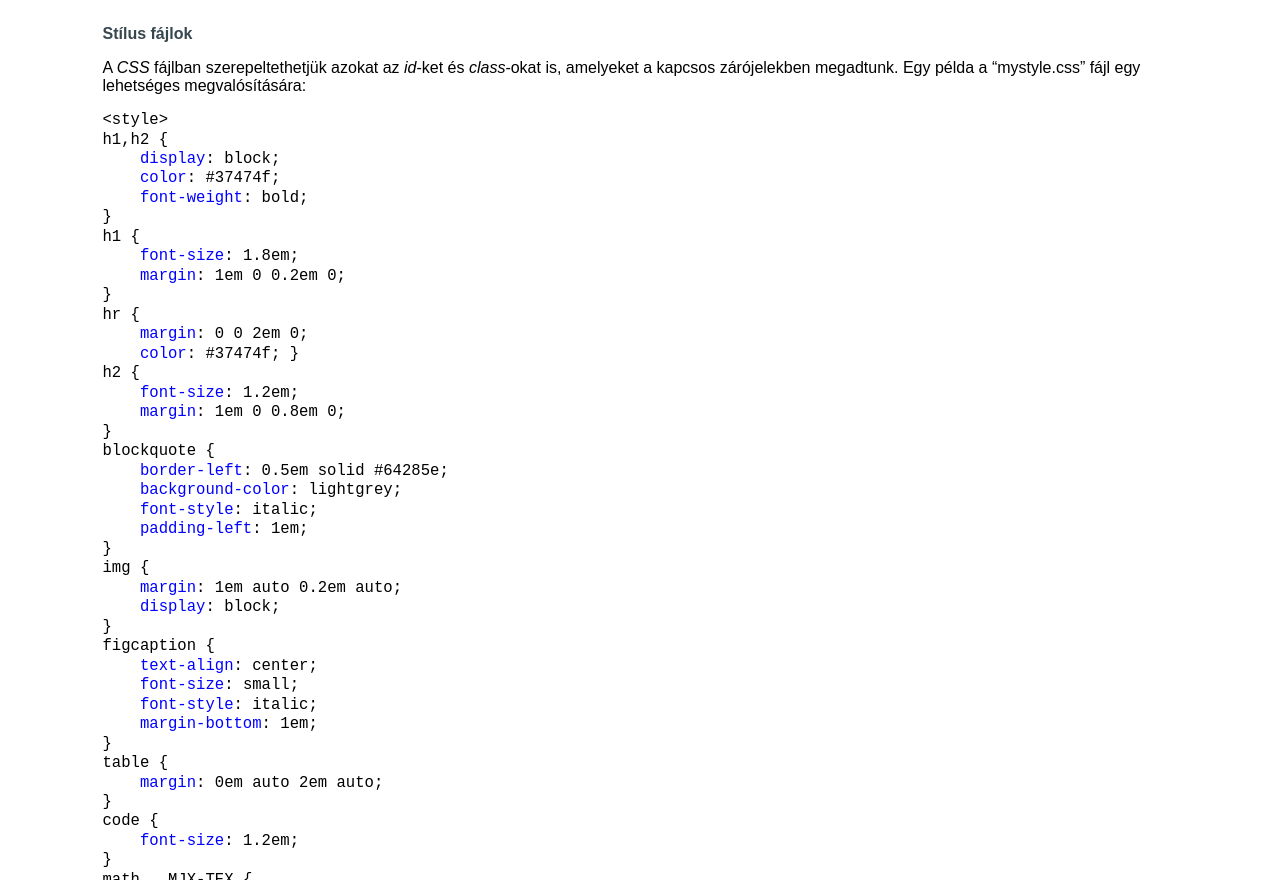
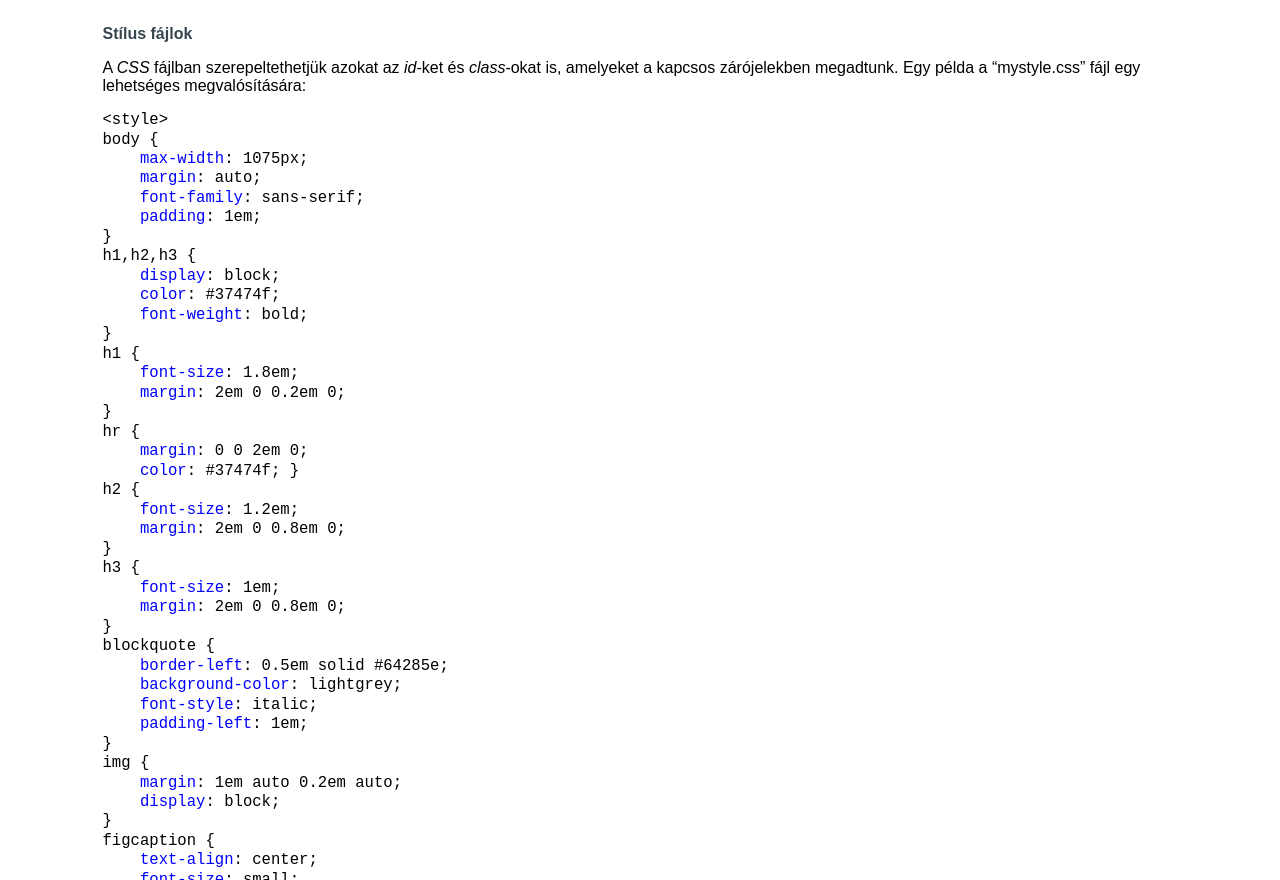
Before and after one commit to kantal/kantals-pandoc-tutorial.github.io, a plain HTML site: page index.html in a window 1280 px wide. Shown: the part 11120-12000 px from the top of the page. Drawn offline with Linux system fonts and the light colour scheme.

Commit message:
Update mystyle.css text in Függelék

```diff
--- a/index.html
+++ b/index.html
@@ -449,50 +449,60 @@ A <code>-H</code> kapcsolót többször is alkalmazhatjuk egymásután, és akko
 <h3 id="stílus-fájlok">Stílus fájlok</h3>
 <p>A <em>CSS</em> fájlban szerepeltethetjük azokat az <em>id</em>-ket és <em>class</em>-okat is, amelyeket a kapcsos zárójelekben megadtunk. Egy példa a “mystyle.css” fájl egy lehetséges megvalósítására:</p>
 <div class="sourceCode" id="függelék-css"><pre class="sourceCode css"><code class="sourceCode css"><span id="függelék-css-1"><a href="#függelék-css-1" aria-hidden="true"></a>&lt;style<span class="op">&gt;</span></span>
-<span id="függelék-css-2"><a href="#függelék-css-2" aria-hidden="true"></a>h1<span class="op">,</span>h2 {</span>
-<span id="függelék-css-3"><a href="#függelék-css-3" aria-hidden="true"></a>    <span class="kw">display</span>: <span class="dv">block</span><span class="op">;</span></span>
-<span id="függelék-css-4"><a href="#függelék-css-4" aria-hidden="true"></a>    <span class="kw">color</span>: <span class="cn">#37474f</span><span class="op">;</span></span>
-<span id="függelék-css-5"><a href="#függelék-css-5" aria-hidden="true"></a>    <span class="kw">font-weight</span>: <span class="dv">bold</span><span class="op">;</span></span>
-<span id="függelék-css-6"><a href="#függelék-css-6" aria-hidden="true"></a>}</span>
-<span id="függelék-css-7"><a href="#függelék-css-7" aria-hidden="true"></a>h1 {</span>
-<span id="függelék-css-8"><a href="#függelék-css-8" aria-hidden="true"></a>    <span class="kw">font-size</span>: <span class="dv">1.8</span><span class="dt">em</span><span class="op">;</span></span>
-<span id="függelék-css-9"><a href="#függelék-css-9" aria-hidden="true"></a>    <span class="kw">margin</span>: <span class="dv">1</span><span class="dt">em</span> <span class="dv">0</span> <span class="dv">0.2</span><span class="dt">em</span> <span class="dv">0</span><span class="op">;</span></span>
-<span id="függelék-css-10"><a href="#függelék-css-10" aria-hidden="true"></a>}</span>
-<span id="függelék-css-11"><a href="#függelék-css-11" aria-hidden="true"></a>hr {</span>
-<span id="függelék-css-12"><a href="#függelék-css-12" aria-hidden="true"></a>    <span class="kw">margin</span>: <span class="dv">0</span> <span class="dv">0</span> <span class="dv">2</span><span class="dt">em</span> <span class="dv">0</span><span class="op">;</span></span>
-<span id="függelék-css-13"><a href="#függelék-css-13" aria-hidden="true"></a>    <span class="kw">color</span>: <span class="cn">#37474f</span><span class="op">;</span> }</span>
-<span id="függelék-css-14"><a href="#függelék-css-14" aria-hidden="true"></a>h2 {</span>
-<span id="függelék-css-15"><a href="#függelék-css-15" aria-hidden="true"></a>    <span class="kw">font-size</span>: <span class="dv">1.2</span><span class="dt">em</span><span class="op">;</span></span>
-<span id="függelék-css-16"><a href="#függelék-css-16" aria-hidden="true"></a>    <span class="kw">margin</span>: <span class="dv">1</span><span class="dt">em</span> <span class="dv">0</span> <span class="dv">0.8</span><span class="dt">em</span> <span class="dv">0</span><span class="op">;</span></span>
-<span id="függelék-css-17"><a href="#függelék-css-17" aria-hidden="true"></a>}</span>
-<span id="függelék-css-18"><a href="#függelék-css-18" aria-hidden="true"></a>blockquote {</span>
-<span id="függelék-css-19"><a href="#függelék-css-19" aria-hidden="true"></a>    <span class="kw">border-left</span>: <span class="dv">0.5</span><span class="dt">em</span> <span class="dv">solid</span> <span class="cn">#64285e</span><span class="op">;</span></span>
-<span id="függelék-css-20"><a href="#függelék-css-20" aria-hidden="true"></a>    <span class="kw">background-color</span>: <span class="cn">lightgrey</span><span class="op">;</span></span>
-<span id="függelék-css-21"><a href="#függelék-css-21" aria-hidden="true"></a>    <span class="kw">font-style</span>: <span class="dv">italic</span><span class="op">;</span></span>
-<span id="függelék-css-22"><a href="#függelék-css-22" aria-hidden="true"></a>    <span class="kw">padding-left</span>: <span class="dv">1</span><span class="dt">em</span><span class="op">;</span></span>
+<span id="függelék-css-2"><a href="#függelék-css-2" aria-hidden="true"></a>body {</span>
+<span id="függelék-css-3"><a href="#függelék-css-3" aria-hidden="true"></a>    <span class="kw">max-width</span>: <span class="dv">1075</span><span class="dt">px</span><span class="op">;</span></span>
+<span id="függelék-css-4"><a href="#függelék-css-4" aria-hidden="true"></a>    <span class="kw">margin</span>: <span class="bu">auto</span><span class="op">;</span></span>
+<span id="függelék-css-5"><a href="#függelék-css-5" aria-hidden="true"></a>    <span class="kw">font-family</span>: <span class="dv">sans-serif</span><span class="op">;</span></span>
+<span id="függelék-css-6"><a href="#függelék-css-6" aria-hidden="true"></a>    <span class="kw">padding</span>: <span class="dv">1</span><span class="dt">em</span><span class="op">;</span></span>
+<span id="függelék-css-7"><a href="#függelék-css-7" aria-hidden="true"></a>}</span>
+<span id="függelék-css-8"><a href="#függelék-css-8" aria-hidden="true"></a>h1<span class="op">,</span>h2<span class="op">,</span>h3 {</span>
+<span id="függelék-css-9"><a href="#függelék-css-9" aria-hidden="true"></a>    <span class="kw">display</span>: <span class="dv">block</span><span class="op">;</span></span>
+<span id="függelék-css-10"><a href="#függelék-css-10" aria-hidden="true"></a>    <span class="kw">color</span>: <span class="cn">#37474f</span><span class="op">;</span></span>
+<span id="függelék-css-11"><a href="#függelék-css-11" aria-hidden="true"></a>    <span class="kw">font-weight</span>: <span class="dv">bold</span><span class="op">;</span></span>
+<span id="függelék-css-12"><a href="#függelék-css-12" aria-hidden="true"></a>}</span>
+<span id="függelék-css-13"><a href="#függelék-css-13" aria-hidden="true"></a>h1 {</span>
+<span id="függelék-css-14"><a href="#függelék-css-14" aria-hidden="true"></a>    <span class="kw">font-size</span>: <span class="dv">1.8</span><span class="dt">em</span><span class="op">;</span></span>
+<span id="függelék-css-15"><a href="#függelék-css-15" aria-hidden="true"></a>    <span class="kw">margin</span>: <span class="dv">2</span><span class="dt">em</span> <span class="dv">0</span> <span class="dv">0.2</span><span class="dt">em</span> <span class="dv">0</span><span class="op">;</span></span>
+<span id="függelék-css-16"><a href="#függelék-css-16" aria-hidden="true"></a>}</span>
+<span id="függelék-css-17"><a href="#függelék-css-17" aria-hidden="true"></a>hr {</span>
+<span id="függelék-css-18"><a href="#függelék-css-18" aria-hidden="true"></a>    <span class="kw">margin</span>: <span class="dv">0</span> <span class="dv">0</span> <span class="dv">2</span><span class="dt">em</span> <span class="dv">0</span><span class="op">;</span></span>
+<span id="függelék-css-19"><a href="#függelék-css-19" aria-hidden="true"></a>    <span class="kw">color</span>: <span class="cn">#37474f</span><span class="op">;</span> }</span>
+<span id="függelék-css-20"><a href="#függelék-css-20" aria-hidden="true"></a>h2 {</span>
+<span id="függelék-css-21"><a href="#függelék-css-21" aria-hidden="true"></a>    <span class="kw">font-size</span>: <span class="dv">1.2</span><span class="dt">em</span><span class="op">;</span></span>
+<span id="függelék-css-22"><a href="#függelék-css-22" aria-hidden="true"></a>    <span class="kw">margin</span>: <span class="dv">2</span><span class="dt">em</span> <span class="dv">0</span> <span class="dv">0.8</span><span class="dt">em</span> <span class="dv">0</span><span class="op">;</span></span>
 <span id="függelék-css-23"><a href="#függelék-css-23" aria-hidden="true"></a>}</span>
-<span id="függelék-css-24"><a href="#függelék-css-24" aria-hidden="true"></a>img {</span>
-<span id="függelék-css-25"><a href="#függelék-css-25" aria-hidden="true"></a>    <span class="kw">margin</span>: <span class="dv">1</span><span class="dt">em</span> <span class="bu">auto</span> <span class="dv">0.2</span><span class="dt">em</span> <span class="bu">auto</span><span class="op">;</span></span>
-<span id="függelék-css-26"><a href="#függelék-css-26" aria-hidden="true"></a>    <span class="kw">display</span>: <span class="dv">block</span><span class="op">;</span></span>
+<span id="függelék-css-24"><a href="#függelék-css-24" aria-hidden="true"></a>h3 {</span>
+<span id="függelék-css-25"><a href="#függelék-css-25" aria-hidden="true"></a>    <span class="kw">font-size</span>: <span class="dv">1</span><span class="dt">em</span><span class="op">;</span></span>
+<span id="függelék-css-26"><a href="#függelék-css-26" aria-hidden="true"></a>    <span class="kw">margin</span>: <span class="dv">2</span><span class="dt">em</span> <span class="dv">0</span> <span class="dv">0.8</span><span class="dt">em</span> <span class="dv">0</span><span class="op">;</span></span>
 <span id="függelék-css-27"><a href="#függelék-css-27" aria-hidden="true"></a>}</span>
-<span id="függelék-css-28"><a href="#függelék-css-28" aria-hidden="true"></a>figcaption {</span>
-<span id="függelék-css-29"><a href="#függelék-css-29" aria-hidden="true"></a>    <span class="kw">text-align</span>: <span class="dv">center</span><span class="op">;</span></span>
-<span id="függelék-css-30"><a href="#függelék-css-30" aria-hidden="true"></a>    <span class="kw">font-size</span>: <span class="dv">small</span><span class="op">;</span></span>
+<span id="függelék-css-28"><a href="#függelék-css-28" aria-hidden="true"></a>blockquote {</span>
+<span id="függelék-css-29"><a href="#függelék-css-29" aria-hidden="true"></a>    <span class="kw">border-left</span>: <span class="dv">0.5</span><span class="dt">em</span> <span class="dv">solid</span> <span class="cn">#64285e</span><span class="op">;</span></span>
+<span id="függelék-css-30"><a href="#függelék-css-30" aria-hidden="true"></a>    <span class="kw">background-color</span>: <span class="cn">lightgrey</span><span class="op">;</span></span>
 <span id="függelék-css-31"><a href="#függelék-css-31" aria-hidden="true"></a>    <span class="kw">font-style</span>: <span class="dv">italic</span><span class="op">;</span></span>
-<span id="függelék-css-32"><a href="#függelék-css-32" aria-hidden="true"></a>    <span class="kw">margin-bottom</span>: <span class="dv">1</span><span class="dt">em</span><span class="op">;</span></span>
+<span id="függelék-css-32"><a href="#függelék-css-32" aria-hidden="true"></a>    <span class="kw">padding-left</span>: <span class="dv">1</span><span class="dt">em</span><span class="op">;</span></span>
 <span id="függelék-css-33"><a href="#függelék-css-33" aria-hidden="true"></a>}</span>
-<span id="függelék-css-34"><a href="#függelék-css-34" aria-hidden="true"></a>table {</span>
-<span id="függelék-css-35"><a href="#függelék-css-35" aria-hidden="true"></a>    <span class="kw">margin</span>: <span class="dv">0</span><span class="dt">em</span> <span class="bu">auto</span> <span class="dv">2</span><span class="dt">em</span> <span class="bu">auto</span><span class="op">;</span></span>
-<span id="függelék-css-36"><a href="#függelék-css-36" aria-hidden="true"></a>}</span>
-<span id="függelék-css-37"><a href="#függelék-css-37" aria-hidden="true"></a>code {</span>
-<span id="függelék-css-38"><a href="#függelék-css-38" aria-hidden="true"></a>    <span class="kw">font-size</span>: <span class="dv">1.2</span><span class="dt">em</span><span class="op">;</span></span>
-<span id="függelék-css-39"><a href="#függelék-css-39" aria-hidden="true"></a>}</span>
-<span id="függelék-css-40"><a href="#függelék-css-40" aria-hidden="true"></a>math<span class="op">,</span> <span class="fu">.MJX-TEX</span> {</span>
-<span id="függelék-css-41"><a href="#függelék-css-41" aria-hidden="true"></a>    <span class="kw">font-weight</span>: <span class="dv">normal</span><span class="op">;</span></span>
-<span id="függelék-css-42"><a href="#függelék-css-42" aria-hidden="true"></a>    <span class="kw">font-size</span>: <span class="dv">2</span><span class="dt">em</span><span class="op">;</span></span>
-<span id="függelék-css-43"><a href="#függelék-css-43" aria-hidden="true"></a>    <span class="kw">color</span>: <span class="cn">darkgreen</span><span class="op">;</span></span>
-<span id="függelék-css-44"><a href="#függelék-css-44" aria-hidden="true"></a>}</span>
-<span id="függelék-css-45"><a href="#függelék-css-45" aria-hidden="true"></a>&lt;/style<span class="op">&gt;</span></span></code></pre></div>
+<span id="függelék-css-34"><a href="#függelék-css-34" aria-hidden="true"></a>img {</span>
+<span id="függelék-css-35"><a href="#függelék-css-35" aria-hidden="true"></a>    <span class="kw">margin</span>: <span class="dv">1</span><span class="dt">em</span> <span class="bu">auto</span> <span class="dv">0.2</span><span class="dt">em</span> <span class="bu">auto</span><span class="op">;</span></span>
+<span id="függelék-css-36"><a href="#függelék-css-36" aria-hidden="true"></a>    <span class="kw">display</span>: <span class="dv">block</span><span class="op">;</span></span>
+<span id="függelék-css-37"><a href="#függelék-css-37" aria-hidden="true"></a>}</span>
+<span id="függelék-css-38"><a href="#függelék-css-38" aria-hidden="true"></a>figcaption {</span>
+<span id="függelék-css-39"><a href="#függelék-css-39" aria-hidden="true"></a>    <span class="kw">text-align</span>: <span class="dv">center</span><span class="op">;</span></span>
+<span id="függelék-css-40"><a href="#függelék-css-40" aria-hidden="true"></a>    <span class="kw">font-size</span>: <span class="dv">small</span><span class="op">;</span></span>
+<span id="függelék-css-41"><a href="#függelék-css-41" aria-hidden="true"></a>    <span class="kw">font-style</span>: <span class="dv">italic</span><span class="op">;</span></span>
+<span id="függelék-css-42"><a href="#függelék-css-42" aria-hidden="true"></a>    <span class="kw">margin-bottom</span>: <span class="dv">1</span><span class="dt">em</span><span class="op">;</span></span>
+<span id="függelék-css-43"><a href="#függelék-css-43" aria-hidden="true"></a>}</span>
+<span id="függelék-css-44"><a href="#függelék-css-44" aria-hidden="true"></a>table {</span>
+<span id="függelék-css-45"><a href="#függelék-css-45" aria-hidden="true"></a>    <span class="kw">margin</span>: <span class="dv">0</span><span class="dt">em</span> <span class="bu">auto</span> <span class="dv">2</span><span class="dt">em</span> <span class="bu">auto</span><span class="op">;</span></span>
+<span id="függelék-css-46"><a href="#függelék-css-46" aria-hidden="true"></a>}</span>
+<span id="függelék-css-47"><a href="#függelék-css-47" aria-hidden="true"></a>code {</span>
+<span id="függelék-css-48"><a href="#függelék-css-48" aria-hidden="true"></a>    <span class="kw">font-size</span>: <span class="dv">1.2</span><span class="dt">em</span><span class="op">;</span></span>
+<span id="függelék-css-49"><a href="#függelék-css-49" aria-hidden="true"></a>}</span>
+<span id="függelék-css-50"><a href="#függelék-css-50" aria-hidden="true"></a>math<span class="op">,</span> <span class="fu">.MJX-TEX</span> {</span>
+<span id="függelék-css-51"><a href="#függelék-css-51" aria-hidden="true"></a>    <span class="kw">font-weight</span>: <span class="dv">bold</span><span class="op">;</span></span>
+<span id="függelék-css-52"><a href="#függelék-css-52" aria-hidden="true"></a>    <span class="kw">font-size</span>: <span class="dv">2</span><span class="dt">em</span><span class="op">;</span></span>
+<span id="függelék-css-53"><a href="#függelék-css-53" aria-hidden="true"></a>    <span class="kw">color</span>: <span class="cn">darkgreen</span><span class="op">;</span></span>
+<span id="függelék-css-54"><a href="#függelék-css-54" aria-hidden="true"></a>}</span>
+<span id="függelék-css-55"><a href="#függelék-css-55" aria-hidden="true"></a>&lt;/style<span class="op">&gt;</span></span></code></pre></div>
 <h3 id="metaadatok">Metaadatok</h3>
 <p>A metaadatokat többféleképpen is átadhatjuk a <em>pandoc</em>-nak, az alábbiakban ezt egy <em>YAML</em> formátumú fájl segítségével tesszük meg:</p>
 <div class="sourceCode" id="függelék-meta"><pre class="sourceCode yaml"><code class="sourceCode yaml"><span id="függelék-meta-1"><a href="#függelék-meta-1" aria-hidden="true"></a><span class="pp">---</span></span>
```
Also changed, not shown: 1 other file.
